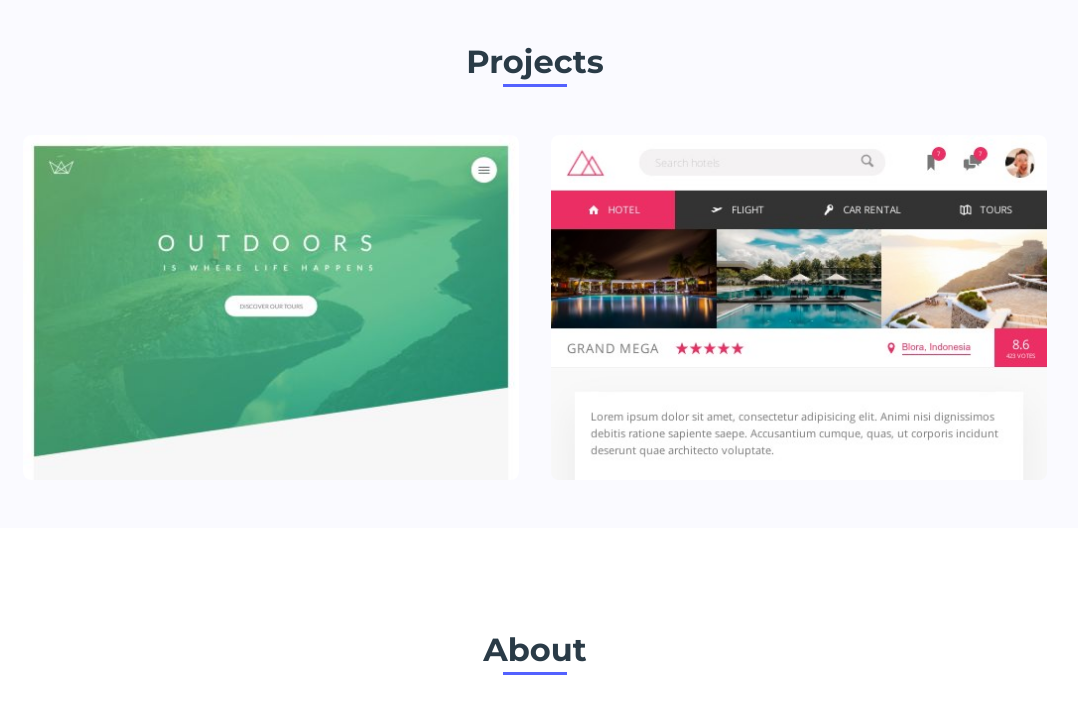
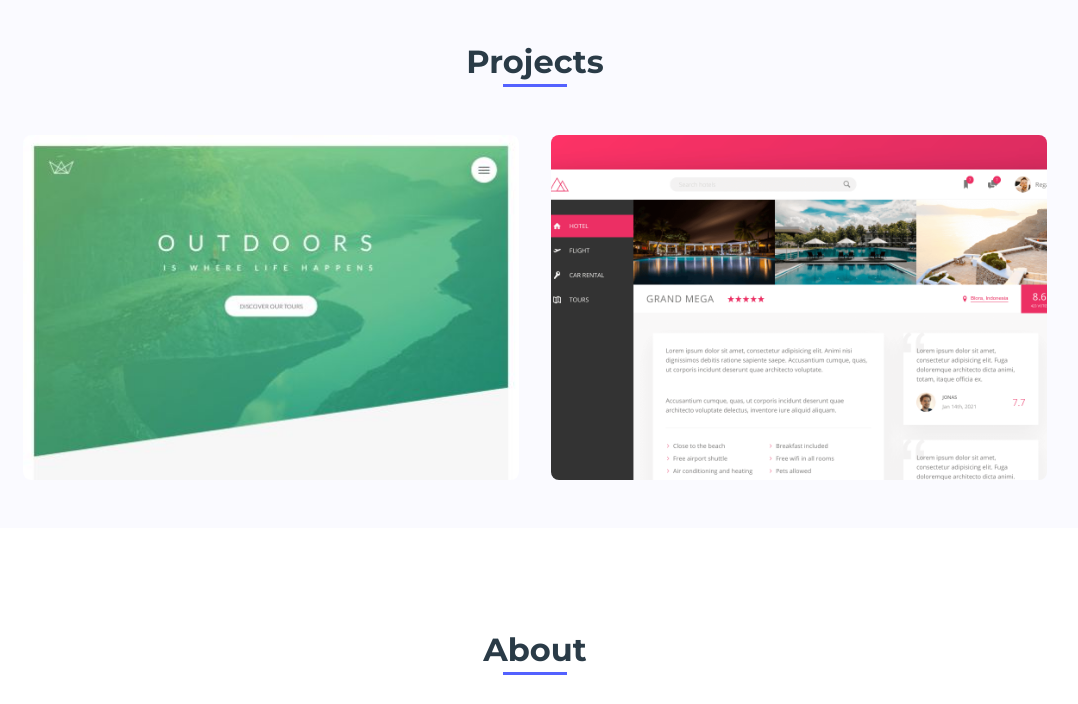
Before and after one commit to enggarj/portfolio, a website: page index.html in a window 1280 px wide. Shown: the part 860-1564 px from the top of the page, without its empty margins (105-1183 px from the left). Drawn offline with nearby package versions, Linux system fonts and the light colour scheme.

Commit message:
change images

```diff
--- a/index.html
+++ b/index.html
@@ -83,7 +83,7 @@
 				</div>
 
 				<div class="portfolio__img">
-					<img src="assets/img/trillo.jpeg" alt="trillo">
+					<img src="assets/img/trillo.png" alt="trillo">
 
 					<div class="portfolio__description">
 						<div class="portfolio__detail">
```
Also changed, not shown: assets/img/trillo.jpeg (deleted), assets/img/trillo.png (added).
